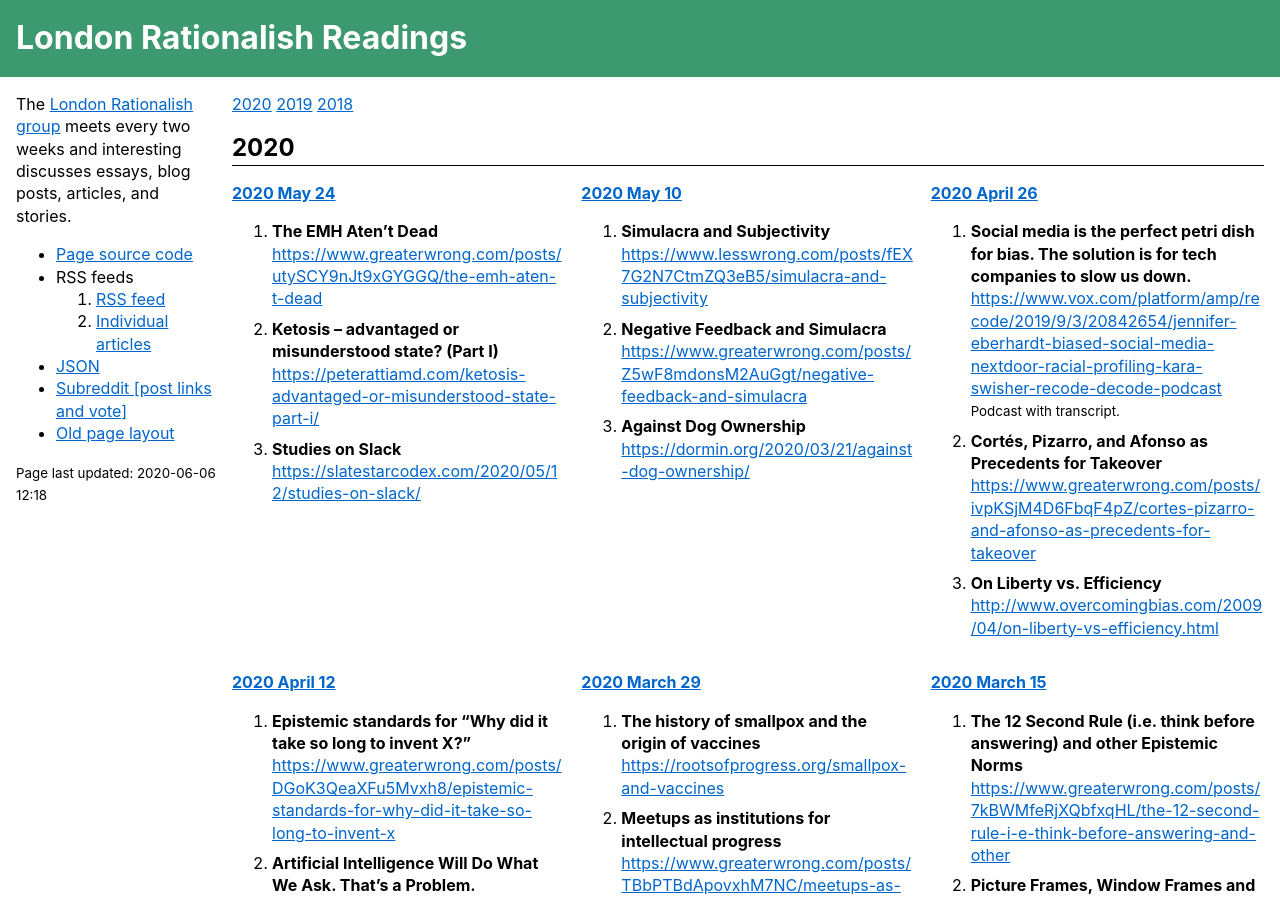
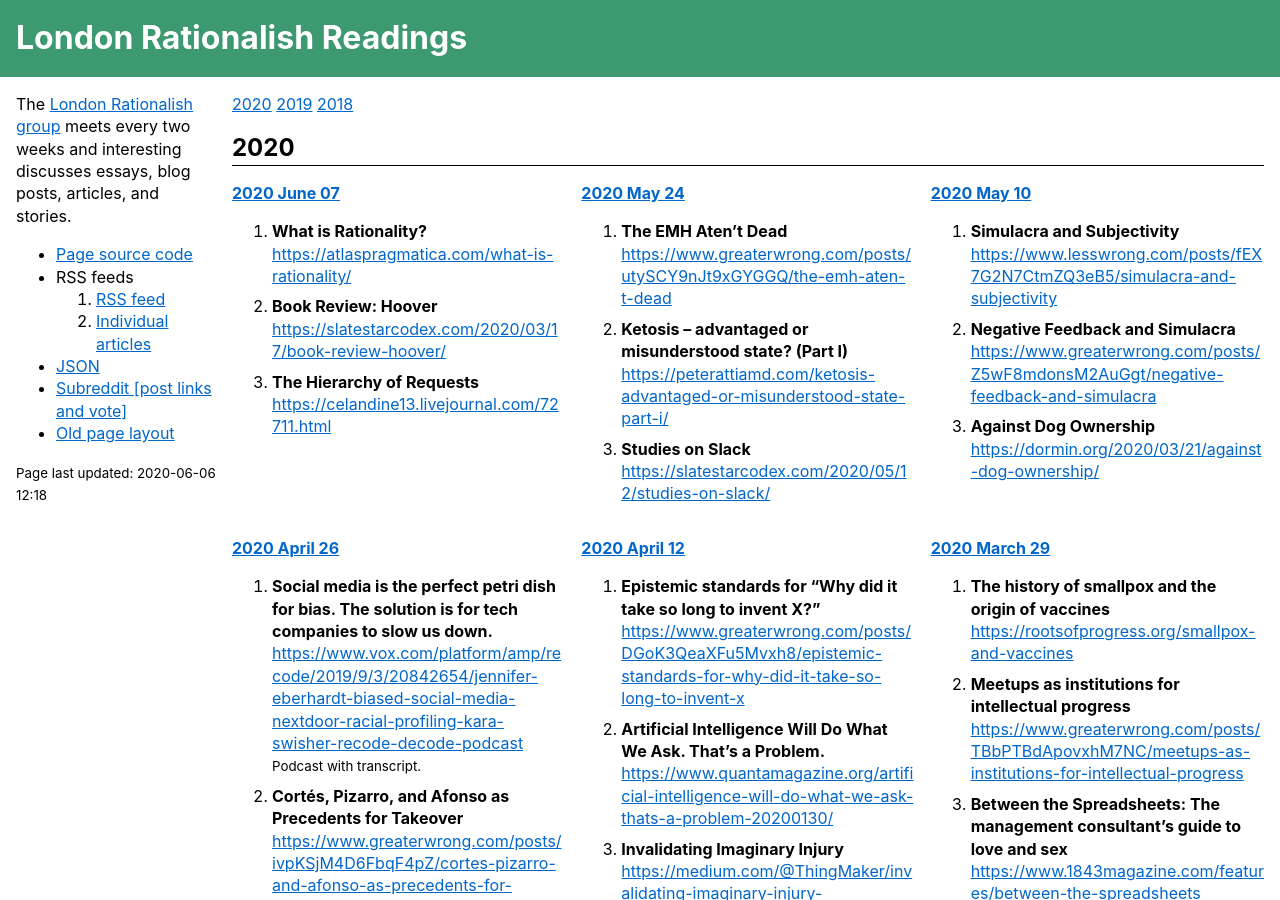
Before and after one commit to sackeyjason/london-rationalish-readings, a Jekyll site: the page built from index.html, in a window 1280 px wide and 900 px high. Built offline with Jekyll 4.4.1, drawn with Linux system fonts in a browser that asks for light colours.

Commit message:
Update list.yaml

```diff
--- a/_data/list.yaml
+++ b/_data/list.yaml
@@ -1,4 +1,12 @@
 meetings:
+- date: 2020.06.07
+  list:
+  - title: "What is Rationality?"
+    link: https://atlaspragmatica.com/what-is-rationality/
+  - title: "Book Review: Hoover"
+    link: https://slatestarcodex.com/2020/03/17/book-review-hoover/
+  - title: "The Hierarchy of Requests"
+    link: https://celandine13.livejournal.com/72711.html
 - date: 2020.05.24
   list:
   - title: "The EMH Aten’t Dead"
```
